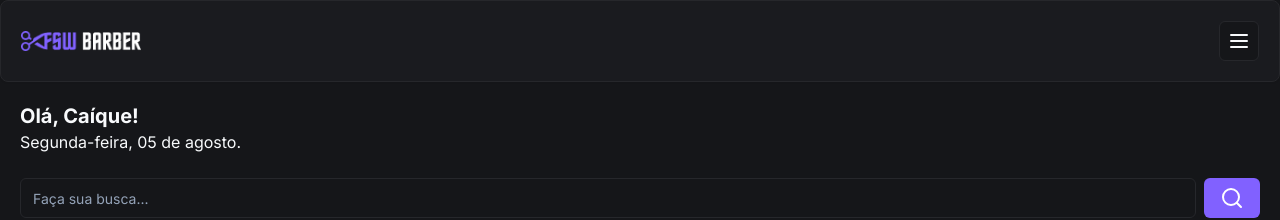
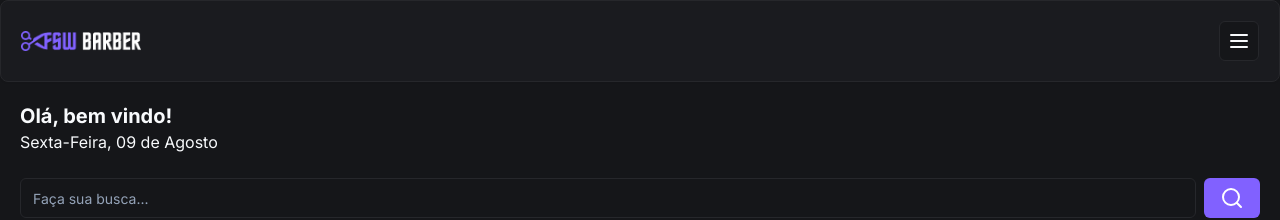
Before and after one commit to caiquejv/fsw-barber, a Next.js app: page / in a window 1280 px wide. Shown: the top 220 px of the page. Built offline with nearby package versions, Linux system fonts and the light colour scheme; no server answers; the database is empty.

Commit message:
feat: update welcome message

```diff
--- a/app/page.tsx
+++ b/app/page.tsx
@@ -1,4 +1,3 @@
-
 import Header from "./_components/header"
 import { Button } from "./_components/ui/button"
 import Image from "next/image"
@@ -10,6 +9,8 @@
 import Link from "next/link"
 import { getServerSession } from "next-auth"
 import { authOptions } from "./_lib/auth"
+import { format } from "date-fns"
+import { ptBR } from "date-fns/locale"
 
 const Home = async () => {
   const session = await getServerSession(authOptions)
@@ -46,8 +47,18 @@
       <Header />
       <div className="p-5">
         {/* TEXTO */}
-        <h2 className="text-xl font-bold">Olá, Caíque!</h2>
-        <p>Segunda-feira, 05 de agosto.</p>
+        <h2 className="text-xl font-bold">
+          Olá, {session?.user ? session.user.name : "bem vindo"}!
+        </h2>
+        <p>
+          <span className="capitalize">
+            {format(new Date(), "EEEE, dd", { locale: ptBR })}
+          </span>
+          <span>&nbsp;de&nbsp;</span>
+          <span className="capitalize">
+            {format(new Date(), "MMMM", { locale: ptBR })}
+          </span>
+        </p>
 
         {/* BUSCA */}
         <div className="mt-6">
```
